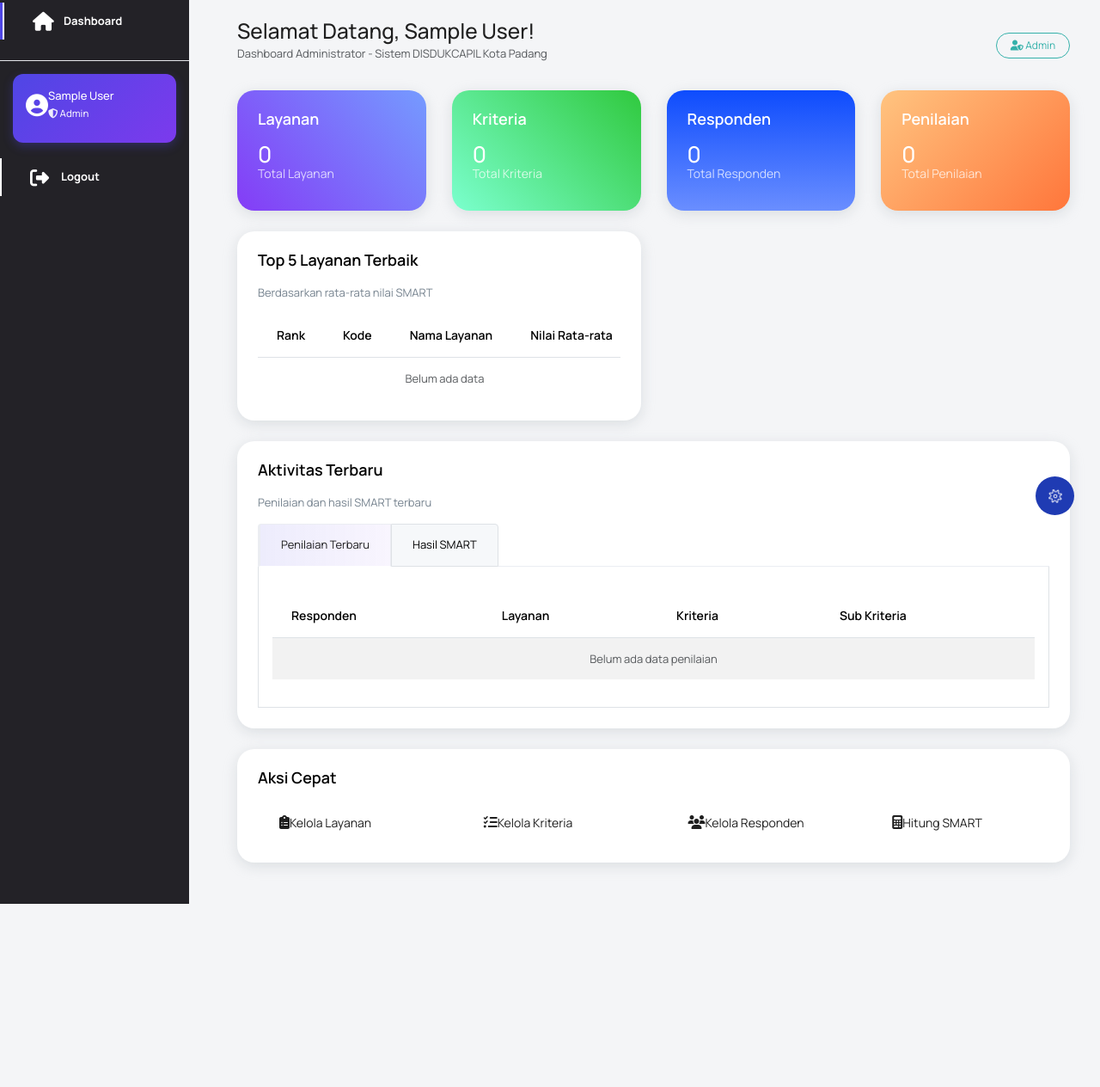
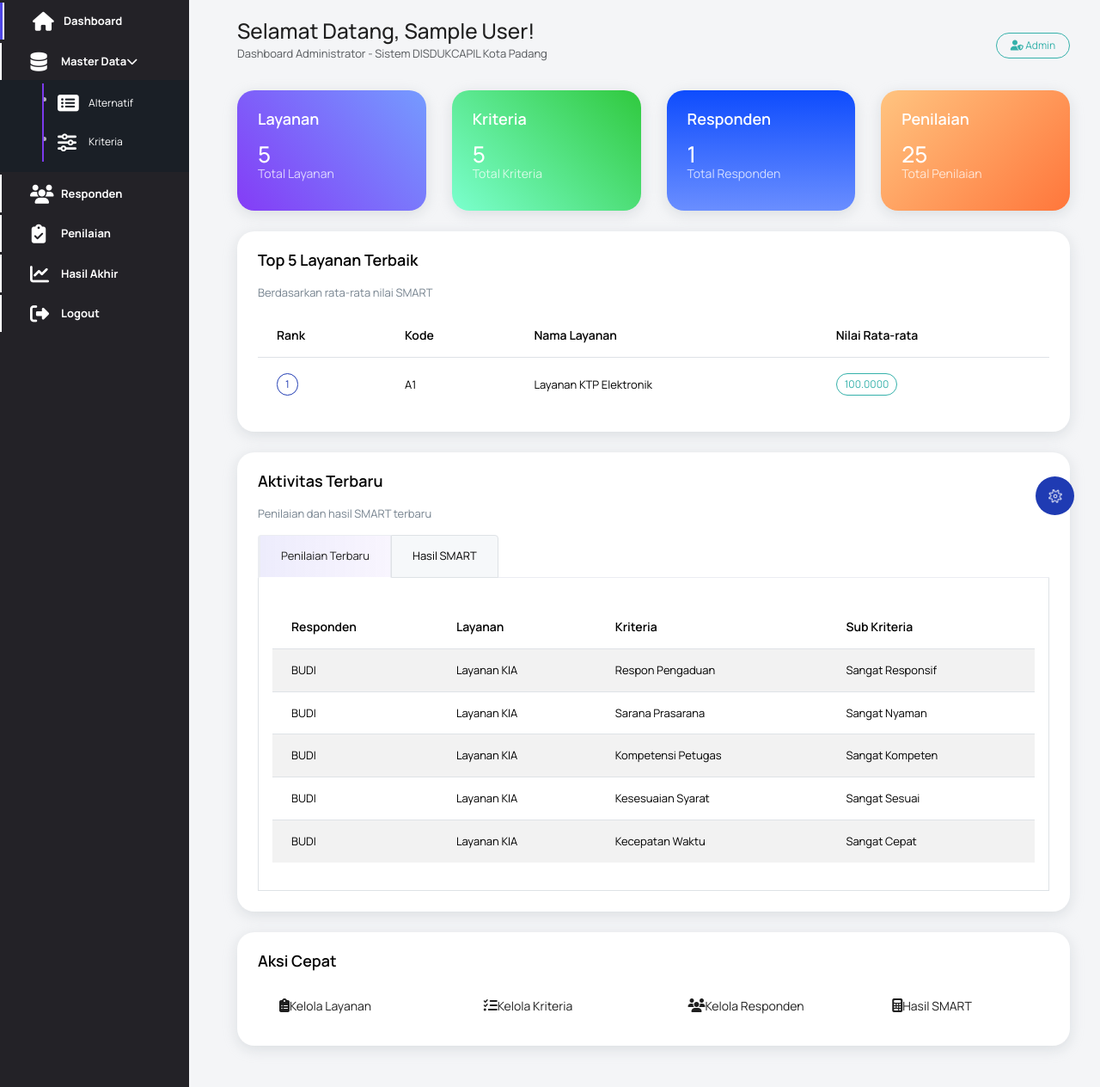
Before and after one commit to Khairul122/web_discakpil, a PHP site: page /index.php?controller=admin in a window 1280 px wide. Shown: the part 161-1425 px from the top of the page at 86% size. Before the commit the page ends 1212 px from the top, so only its background shows below. Run offline with PHP 8.4, Linux system fonts and the light colour scheme; the visitor is signed in with stand-in values (Sample User, id 1); data comes from the database, SQL or seed files in the repository; data that the repository does not hold is empty; some libraries are stand-ins or nearby versions.

Commit message:
refactor(database): update schema and rename fields for SMART method
feat(views): improve admin and kadis dashboards with new layout and fields
- Replace 'nilai_akhir' with 'nilai_smart' and 'periode' with 'tanggal_perhitungan'
- Update table columns and progress bars to reflect SMART method changes

style(sidebar): enhance navigation menu with collapsible sections and styling
- Add master data, responden, penilaian, and hasil akhir sections for admin
- Improve styling for sub-menus and active states

```diff
--- a/models/DashboardModel.php
+++ b/models/DashboardModel.php
@@ -49,7 +49,7 @@ class DashboardModel
             $stats['total_penilaian'] = $result['total'];
 
             // Total hasil SMART
-            $query = "SELECT COUNT(*) as total FROM hasil_akhir_smart";
+            $query = "SELECT COUNT(*) as total FROM hasil_akhir";
             $stmt = $this->conn->prepare($query);
             $stmt->execute();
             $result = $stmt->fetch(PDO::FETCH_ASSOC);
@@ -68,8 +68,8 @@ class DashboardModel
             $activities = [];
 
             // Penilaian terbaru
-            $query = "SELECT p.*, r.nama as nama_responden, a.nama_layanan as nama_layanan,
-                             k.nama_kriteria as nama_kriteria, s.nama_sub as nama_sub
+            $query = "SELECT p.*, r.nama_lengkap as nama_responden, a.nama_layanan as nama_layanan,
+                             k.nama_kriteria as nama_kriteria, s.nama_pilihan as nama_sub
                      FROM penilaian p
                      JOIN responden r ON p.id_responden = r.id_responden
                      JOIN alternatif a ON p.id_alternatif = a.id_alternatif
@@ -83,9 +83,10 @@ class DashboardModel
 
             // Hasil SMART terbaru
             $query = "SELECT h.*, a.nama_layanan, a.kode_alternatif
-                     FROM hasil_akhir_smart h
-                     JOIN alternatif a ON h.id_alternatif = a.id_alternatif
-                     ORDER BY h.periode DESC, h.ranking ASC LIMIT 5";
+                     FROM hasil_akhir h
+                     JOIN alternatif a ON h.id_alternatif_terbaik = a.id_alternatif
+                     ORDER BY h.tanggal_perhitungan DESC
+                     LIMIT 5";
 
             $stmt = $this->conn->prepare($query);
             $stmt->execute();
@@ -102,9 +103,9 @@ class DashboardModel
     {
         try {
             $query = "SELECT a.id_alternatif, a.kode_alternatif, a.nama_layanan,
-                             AVG(h.nilai_akhir) as rata_nilai, COUNT(h.id_hasil) as total_penilaian
-                     FROM hasil_akhir_smart h
-                     JOIN alternatif a ON h.id_alternatif = a.id_alternatif
+                             AVG(h.nilai_smart) as rata_nilai, COUNT(h.id_hasil) as total_penilaian
+                     FROM hasil_akhir h
+                     JOIN alternatif a ON h.id_alternatif_terbaik = a.id_alternatif
                      GROUP BY a.id_alternatif, a.kode_alternatif, a.nama_layanan
                      ORDER BY rata_nilai DESC
                      LIMIT :limit";
@@ -144,7 +145,7 @@ class DashboardModel
     {
         try {
             $query = "SELECT * FROM responden
-                     ORDER BY tanggal_survey DESC
+                     ORDER BY tanggal_isi DESC
                      LIMIT :limit";
 
             $stmt = $this->conn->prepare($query);
@@ -162,13 +163,13 @@ class DashboardModel
     {
         try {
             $query = "SELECT a.id_alternatif, a.kode_alternatif, a.nama_layanan,
-                             h.ranking, h.nilai_akhir, h.periode
-                     FROM hasil_akhir_smart h
-                     JOIN alternatif a ON h.id_alternatif = a.id_alternatif
-                     WHERE h.periode = (
-                         SELECT MAX(periode) FROM hasil_akhir_smart
+                             h.nilai_smart, h.tanggal_perhitungan
+                     FROM hasil_akhir h
+                     JOIN alternatif a ON h.id_alternatif_terbaik = a.id_alternatif
+                     WHERE h.tanggal_perhitungan = (
+                         SELECT MAX(tanggal_perhitungan) FROM hasil_akhir
                      )
-                     ORDER BY h.ranking ASC";
+                     ORDER BY h.nilai_smart DESC";
 
             $stmt = $this->conn->prepare($query);
             $stmt->execute();
@@ -200,10 +201,10 @@ class DashboardModel
     public function getSurveyTrend()
     {
         try {
-            $query = "SELECT DATE_FORMAT(tanggal_survey, '%Y-%m') as bulan,
+            $query = "SELECT DATE_FORMAT(tanggal_isi, '%Y-%m') as bulan,
                              COUNT(*) as total_survey
                      FROM responden
-                     GROUP BY DATE_FORMAT(tanggal_survey, '%Y-%m')
+                     GROUP BY DATE_FORMAT(tanggal_isi, '%Y-%m')
                      ORDER BY bulan DESC
                      LIMIT 12";
 
--- a/template/sidebar.php
+++ b/template/sidebar.php
@@ -70,28 +70,84 @@ function getDashboardUrl()
          ========================================== -->
     <?php if (hasRole('admin')): ?>
 
-      <!-- Placeholder untuk menu admin lainnya -->
-      <!-- Menu akan ditambahkan nanti -->
+      <!-- MASTER DATA -->
+      <li class="nav-item">
+        <a class="nav-link" data-toggle="collapse" href="#masterData" aria-expanded="false" aria-controls="masterData">
+          <i class="fas fa-database menu-icon fa-sm"></i>
+          <span class="menu-title">Master Data</span>
+          <i class="fas fa-chevron-down ml-auto"></i>
+        </a>
+        <div class="collapse" id="masterData">
+          <ul class="nav flex-column sub-menu">
+            <li class="nav-item">
+              <a class="nav-link <?php echo isActive('alternatif') ? 'active' : ''; ?>"
+                 href="index.php?controller=alternatif&action=index">
+                <i class="fas fa-list-alt menu-icon fa-sm"></i>
+                <span class="menu-title">Alternatif</span>
+              </a>
+            </li>
+            <li class="nav-item">
+              <a class="nav-link <?php echo isActive('kriteria') ? 'active' : ''; ?>"
+                 href="index.php?controller=kriteria&action=index">
+                <i class="fas fa-sliders-h menu-icon fa-sm"></i>
+                <span class="menu-title">Kriteria</span>
+              </a>
+            </li>
+          </ul>
+        </div>
+      </li>
+
+      <!-- RESPONDEN -->
+      <li class="nav-item">
+        <a class="nav-link <?php echo isActive('responden') ? 'active' : ''; ?>"
+           href="index.php?controller=responden&action=index">
+          <i class="fas fa-users menu-icon fa-sm"></i>
+          <span class="menu-title">Responden</span>
+        </a>
+      </li>
+
+      <!-- PENILAIAN -->
+      <li class="nav-item">
+        <a class="nav-link <?php echo isActive('penilaian') ? 'active' : ''; ?>"
+           href="index.php?controller=penilaian&action=index">
+          <i class="fas fa-clipboard-check menu-icon fa-sm"></i>
+          <span class="menu-title">Penilaian</span>
+        </a>
+      </li>
+
+      <!-- HASIL AKHIR -->
+      <li class="nav-item">
+        <a class="nav-link <?php echo isActive('hasil') ? 'active' : ''; ?>"
+           href="index.php?controller=hasil&action=index">
+          <i class="fas fa-chart-line menu-icon fa-sm"></i>
+          <span class="menu-title">Hasil Akhir</span>
+        </a>
+      </li>
 
     <?php endif; ?>
 
     <!-- ==========================================
-         MENU KHUSUS KEPALA DINAS
+         MENU KHUSUS KEPALA DINAS (KADIS)
          ========================================== -->
-    <?php if (hasRole(['admin', 'kepala_dinas'])): ?>
+    <?php if (hasRole('kepala_dinas')): ?>
 
-      <!-- Placeholder untuk menu kepala dinas lainnya -->
-      <!-- Menu akan ditambahkan nanti -->
+      <!-- PENILAIAN -->
+      <li class="nav-item">
+        <a class="nav-link <?php echo isActive('penilaian') ? 'active' : ''; ?>"
+           href="index.php?controller=penilaian&action=index">
+          <i class="fas fa-clipboard-check menu-icon fa-sm"></i>
+          <span class="menu-title">Penilaian</span>
+        </a>
+      </li>
 
-    <?php endif; ?>
-
-    <!-- ==========================================
-         MENU KHUSUS STAFF
-         ========================================== -->
-    <?php if (hasRole(['admin', 'kepala_dinas', 'staff'])): ?>
-
-      <!-- Placeholder untuk menu staff lainnya -->
-      <!-- Menu akan ditambahkan nanti -->
+      <!-- LAPORAN -->
+      <li class="nav-item">
+        <a class="nav-link <?php echo isActive('laporan') ? 'active' : ''; ?>"
+           href="index.php?controller=laporan&action=index">
+          <i class="fas fa-file-pdf menu-icon fa-sm"></i>
+          <span class="menu-title">Laporan</span>
+        </a>
+      </li>
 
     <?php endif; ?>
 
@@ -99,23 +155,6 @@ function getDashboardUrl()
          MENU LOGOUT (SEMUA ROLE)
          ========================================== -->
     <?php if (hasRole(['admin', 'kepala_dinas', 'staff'])): ?>
-      <li class="nav-item mt-4">
-        <div class="sidebar-user-actions">
-          <div class="user-details">
-            <div class="d-flex align-items-center mb-2">
-              <i class="fas fa-user-circle fa-2x mr-2"></i>
-              <div>
-                <p class="font-weight-bold mb-0"><?= htmlspecialchars($_SESSION['nama_lengkap'] ?? 'User') ?></p>
-                <p class="small mb-0">
-                  <i class="fas fa-shield-alt mr-1"></i>
-                  <?= ucfirst($_SESSION['role'] ?? 'guest') ?>
-                </p>
-              </div>
-            </div>
-          </div>
-        </div>
-      </li>
-
       <li class="nav-item">
         <a class="nav-link" href="index.php?controller=<?= $_SESSION['role'] ?? 'auth' ?>&action=logout">
           <i class="fas fa-sign-out-alt menu-icon fa-sm"></i>
@@ -167,6 +206,35 @@ function getDashboardUrl()
   .nav-link:hover .menu-icon {
     color: #7c3aed;
   }
+
+  /* Submenu styling */
+  .sub-menu {
+    background-color: #f9fafb;
+    padding-left: 20px;
+  }
+
+  .sub-menu .nav-link {
+    padding-left: 40px;
+    font-size: 0.9rem;
+  }
+
+  .sub-menu .nav-link:hover {
+    background-color: rgba(79, 70, 229, 0.05);
+  }
+
+  .sub-menu .nav-link.active {
+    background-color: rgba(79, 70, 229, 0.1);
+    border-left: 2px solid #7c3aed;
+  }
+
+  /* Chevron rotation when collapsed */
+  [data-toggle="collapse"][aria-expanded="true"] .fa-chevron-down {
+    transform: rotate(180deg);
+  }
+
+  .fa-chevron-down {
+    transition: transform 0.3s ease;
+  }
 </style>
 
 <script>
@@ -182,5 +250,41 @@ function getDashboardUrl()
         }
       });
     });
+
+    // Menangani collapse Master Data menu
+    const collapseLinks = document.querySelectorAll('[data-toggle="collapse"]');
+    collapseLinks.forEach(function(link) {
+      link.addEventListener('click', function(e) {
+        e.preventDefault();
+        const targetId = this.getAttribute('href');
+        const target = document.querySelector(targetId);
+
+        if (target) {
+          // Toggle aria-expanded
+          const isExpanded = this.getAttribute('aria-expanded') === 'true';
+          this.setAttribute('aria-expanded', !isExpanded);
+
+          // Toggle collapse
+          if (isExpanded) {
+            target.classList.remove('show');
+          } else {
+            target.classList.add('show');
+          }
+        }
+      });
+    });
+
+    // Pastikan submenu terbuka jika salah satu itemnya aktif
+    const activeSubLinks = document.querySelectorAll('.sub-menu .nav-link.active');
+    activeSubLinks.forEach(function(link) {
+      const collapse = link.closest('.collapse');
+      if (collapse) {
+        collapse.classList.add('show');
+        const trigger = document.querySelector('[href="#' + collapse.id + '"]');
+        if (trigger) {
+          trigger.setAttribute('aria-expanded', 'true');
+        }
+      }
+    });
   });
 </script>
--- a/views/dashboard/admin.php
+++ b/views/dashboard/admin.php
@@ -85,7 +85,7 @@
                 <!-- Charts & Tables -->
                 <div class="row">
                   <!-- Top Layanan Table -->
-                  <div class="col-lg-6 grid-margin stretch-card">
+                  <div class="col-sm-12 grid-margin stretch-card">
                     <div class="card">
                       <div class="card-body">
                         <h4 class="card-title">Top 5 Layanan Terbaik</h4>
@@ -180,27 +180,25 @@
                               <table class="table table-striped">
                                 <thead>
                                   <tr>
-                                    <th>Ranking</th>
                                     <th>Kode Layanan</th>
                                     <th>Nama Layanan</th>
-                                    <th>Nilai Akhir</th>
-                                    <th>Periode</th>
+                                    <th>Nilai SMART</th>
+                                    <th>Tanggal Perhitungan</th>
                                   </tr>
                                 </thead>
                                 <tbody>
                                   <?php if (!empty($data['activities']['hasil_smart'])): ?>
                                     <?php foreach ($data['activities']['hasil_smart'] as $hasil): ?>
                                     <tr>
-                                      <td><span class="badge badge-info"><?= $hasil['ranking'] ?></span></td>
                                       <td><?= htmlspecialchars($hasil['kode_alternatif']) ?></td>
                                       <td><?= htmlspecialchars($hasil['nama_layanan']) ?></td>
-                                      <td><span class="badge badge-success"><?= number_format($hasil['nilai_akhir'], 4) ?></span></td>
-                                      <td><?= date('d/m/Y', strtotime($hasil['periode'])) ?></td>
+                                      <td><span class="badge badge-success"><?= number_format($hasil['nilai_smart'], 4) ?></span></td>
+                                      <td><?= date('d/m/Y H:i', strtotime($hasil['tanggal_perhitungan'])) ?></td>
                                     </tr>
                                     <?php endforeach; ?>
                                   <?php else: ?>
                                     <tr>
-                                      <td colspan="5" class="text-center text-muted">Belum ada hasil perhitungan</td>
+                                      <td colspan="4" class="text-center text-muted">Belum ada hasil perhitungan</td>
                                     </tr>
                                   <?php endif; ?>
                                 </tbody>
@@ -236,8 +234,8 @@
                             </a>
                           </div>
                           <div class="col-md-3">
-                            <a href="index.php?controller=smart&action=index" class="btn btn-gradient-warning btn-block">
-                              <i class="fas fa-calculator mr-2"></i>Hitung SMART
+                            <a href="index.php?controller=hasil&action=index" class="btn btn-gradient-warning btn-block">
+                              <i class="fas fa-calculator mr-2"></i>Hasil SMART
                             </a>
                           </div>
                         </div>
```
Also changed, not shown: database/db_disdukcapil_smart (1).sql (added, +355 -0 lines), database/setup_auth.sql (deleted, +0 -43 lines), views/dashboard/kadis.php (+36 -22 lines).
